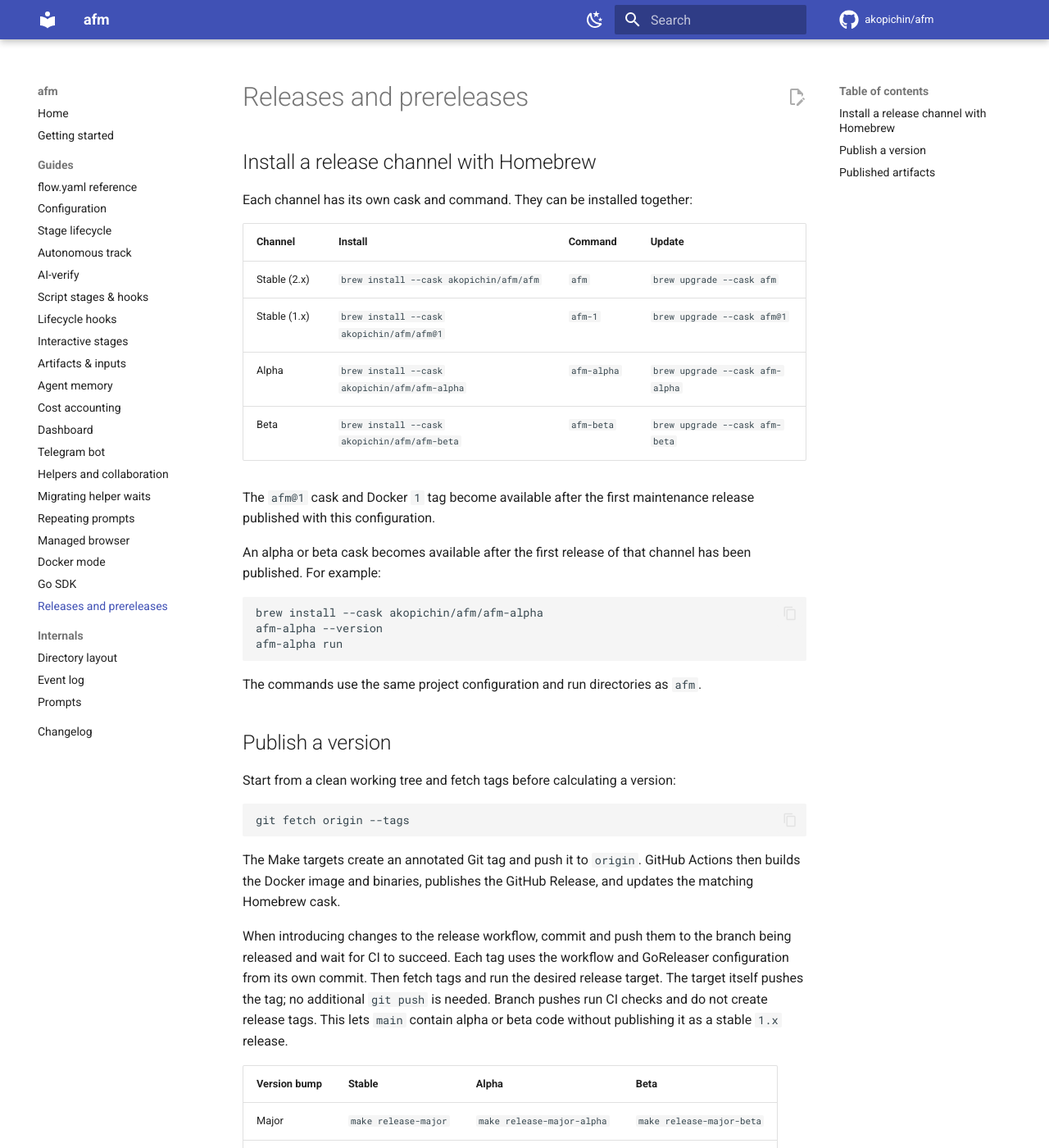
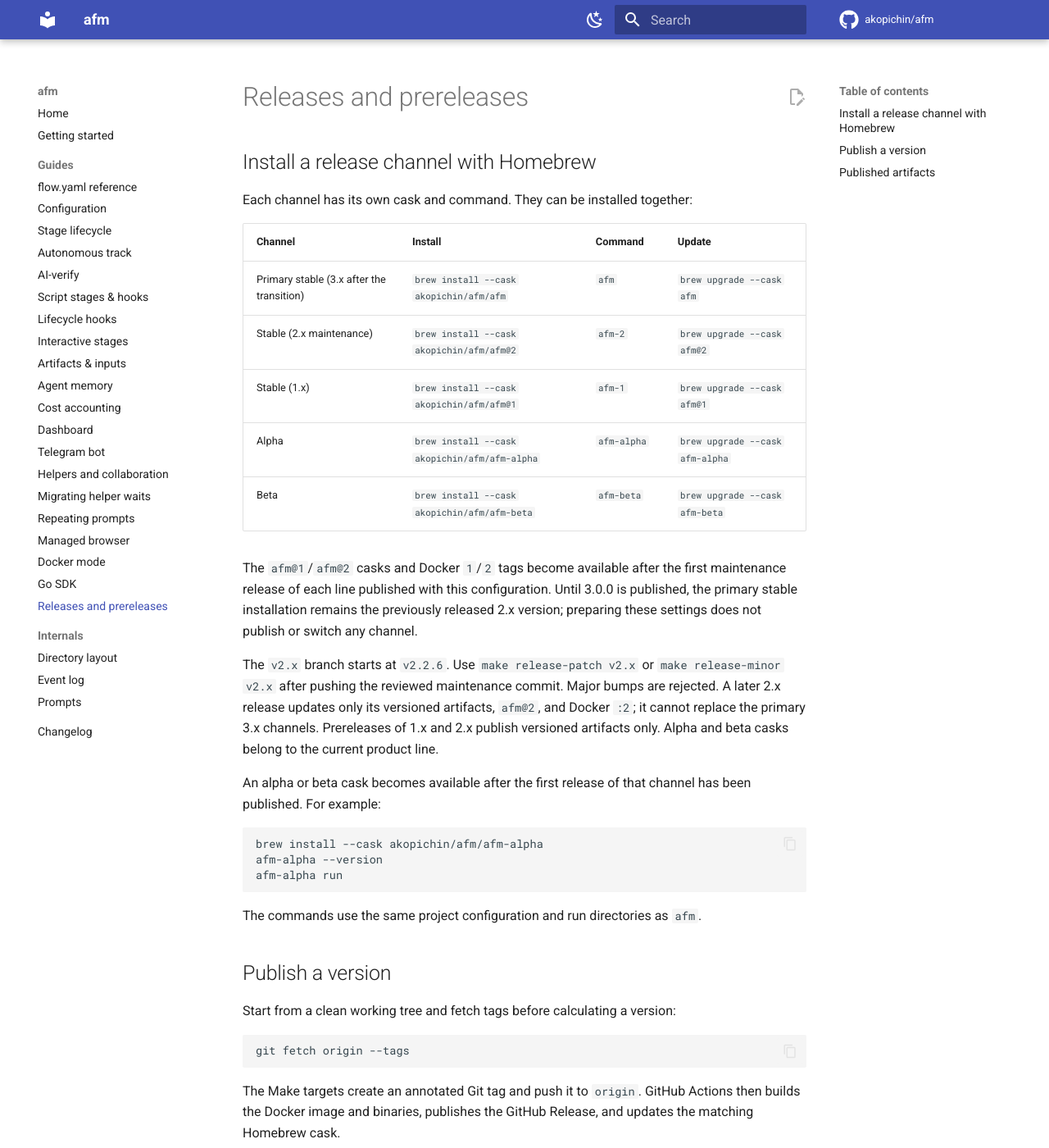
Before and after one commit to akopichin/afm, an MkDocs documentation site: the page built from docs/releases.md, in a window 1280 px wide and 1400 px high. Shown: the whole window at 82% size. Built offline with MkDocs 1.6.1 and Material for MkDocs 9.7.7, drawn with Linux system fonts in a browser that asks for light colours; comment, search, counter and statistics services are not loaded.

Commit message:
Подготовить независимую поддержку и релизные каналы AFM 2.x

```diff
--- a/docs/releases.md
+++ b/docs/releases.md
@@ -6,13 +6,23 @@
 
 | Channel | Install | Command | Update |
 |---|---|---|---|
-| Stable (2.x) | `brew install --cask akopichin/afm/afm` | `afm` | `brew upgrade --cask afm` |
+| Primary stable (3.x after the transition) | `brew install --cask akopichin/afm/afm` | `afm` | `brew upgrade --cask afm` |
+| Stable (2.x maintenance) | `brew install --cask akopichin/afm/afm@2` | `afm-2` | `brew upgrade --cask afm@2` |
 | Stable (1.x) | `brew install --cask akopichin/afm/afm@1` | `afm-1` | `brew upgrade --cask afm@1` |
 | Alpha | `brew install --cask akopichin/afm/afm-alpha` | `afm-alpha` | `brew upgrade --cask afm-alpha` |
 | Beta | `brew install --cask akopichin/afm/afm-beta` | `afm-beta` | `brew upgrade --cask afm-beta` |
 
-The `afm@1` cask and Docker `1` tag become available after the first maintenance
-release published with this configuration.
+The `afm@1`/`afm@2` casks and Docker `1`/`2` tags become available after the first
+maintenance release of each line published with this configuration. Until 3.0.0
+is published, the primary stable installation remains the previously released
+2.x version; preparing these settings does not publish or switch any channel.
+
+The `v2.x` branch starts at `v2.2.6`. Use `make release-patch v2.x` or
+`make release-minor v2.x` after pushing the reviewed maintenance commit. Major
+bumps are rejected. A later 2.x release updates only its versioned artifacts,
+`afm@2`, and Docker `:2`; it cannot replace the primary 3.x channels.
+Prereleases of 1.x and 2.x publish versioned artifacts only. Alpha and beta casks
+belong to the current product line.
 
 An alpha or beta cask becomes available after the first release of that channel
 has been published. For example:
```
Also changed, not shown: .goreleaser.yml (+13 -10 lines), CHANGELOG.md (+7 -0 lines), CONTRIBUTING.md (+19 -0 lines), 9 other files.
